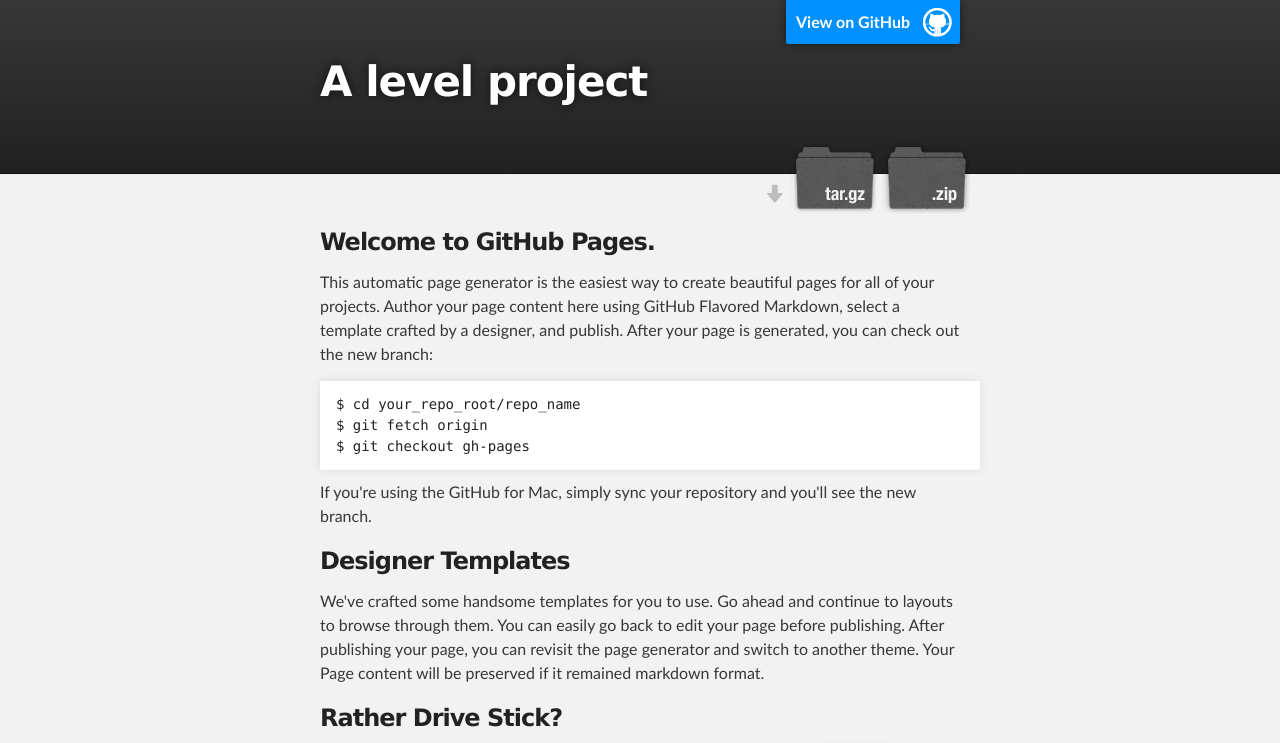
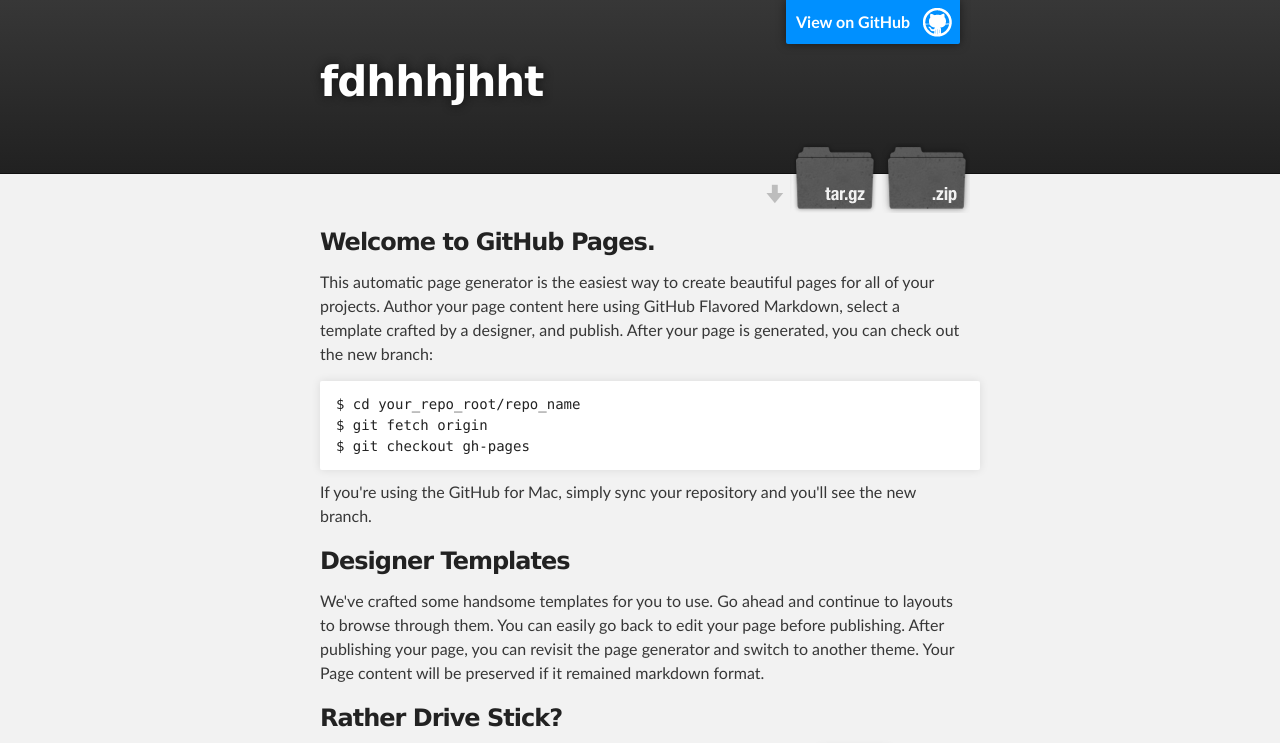
Before and after one commit to tastysombrero/A_Level_Project, a plain HTML site: page index.html in a window 1280 px wide. Shown: the top 743 px of the page. Drawn offline with Linux system fonts and the light colour scheme.

Commit message:
changed index.html

```diff
--- a/index.html
+++ b/index.html
@@ -18,7 +18,7 @@
         <header class="inner">
           <a id="forkme_banner" href="https://github.com/tastysombrero/A_Level_Project">View on GitHub</a>
 
-          <h1 id="project_title">A level project</h1>
+          <h1 id="project_title">fdhhhjhht</h1>
           <h2 id="project_tagline"></h2>
 
             <section id="downloads">
```
